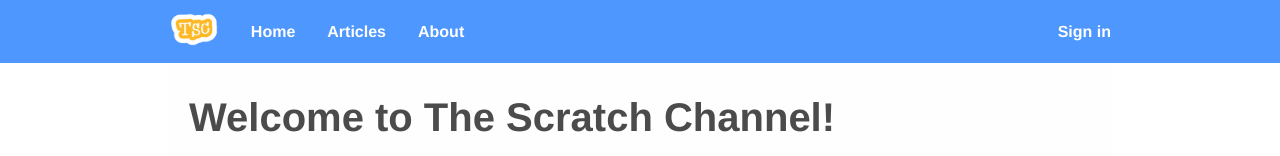
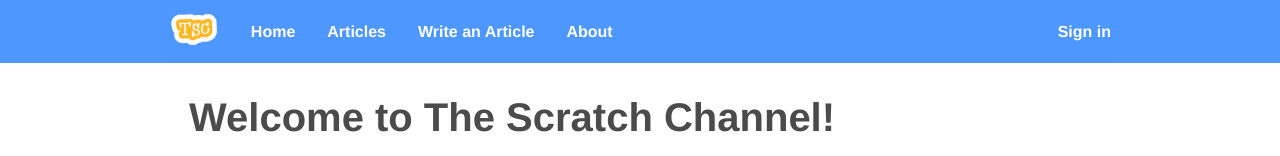
Before and after one commit to snoopythe3-from-scratch/snoopysblog, a React (Vite) app: page / in a window 1280 px wide. Shown: the top 156 px of the page. Built offline with nearby package versions, Linux system fonts and the light colour scheme.

Commit message:
fixing links

```diff
--- a/src/components/Header.jsx
+++ b/src/components/Header.jsx
@@ -8,8 +8,9 @@
       <div className="nav-content">
         <div className="nav-left">
           <Link to="/"><img src={TSC} alt="TSC Logo" /></Link>
-          <a href="/#">Home</a>
-          <a href="/#">Articles</a>
+          <Link to="/"><a href="/#">Home</a></Link>
+          <Link to="/"><a href="/#articles-begin">Articles</a></Link>
+          <Link to="/articles/create"><a href="/#">Write an Article</a></Link>
           <a href="/#">About</a>
         </div>
         <div className="nav-right">
--- a/src/pages/MainContent.jsx
+++ b/src/pages/MainContent.jsx
@@ -103,7 +103,7 @@
         <div className="page">
             <h1>Welcome to The Scratch Channel!</h1>
             <p>Here, you can find articles, news stories, and more.</p>
-            <hr />
+            <hr id="articles-begin"/>
 
             <div className="articles-container">
                 {articles.map((article, index) => (
```
